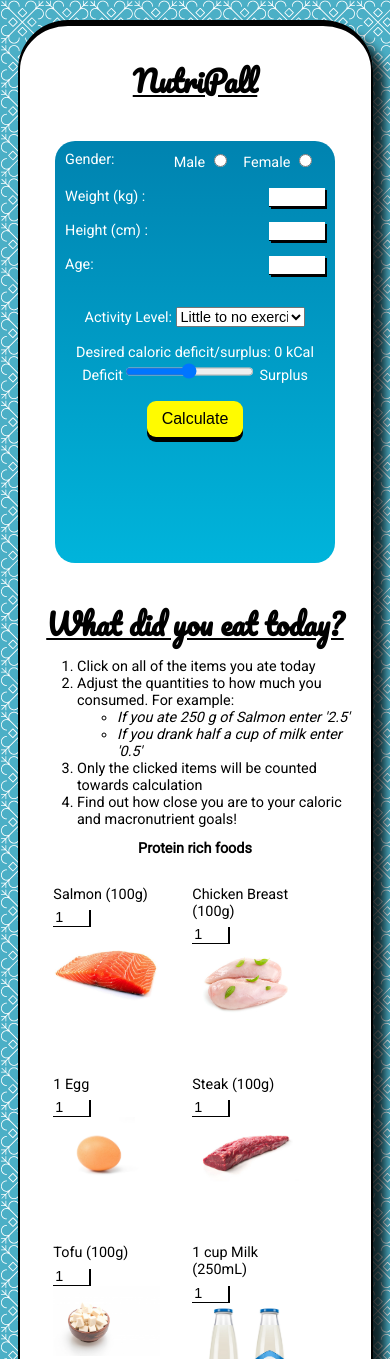
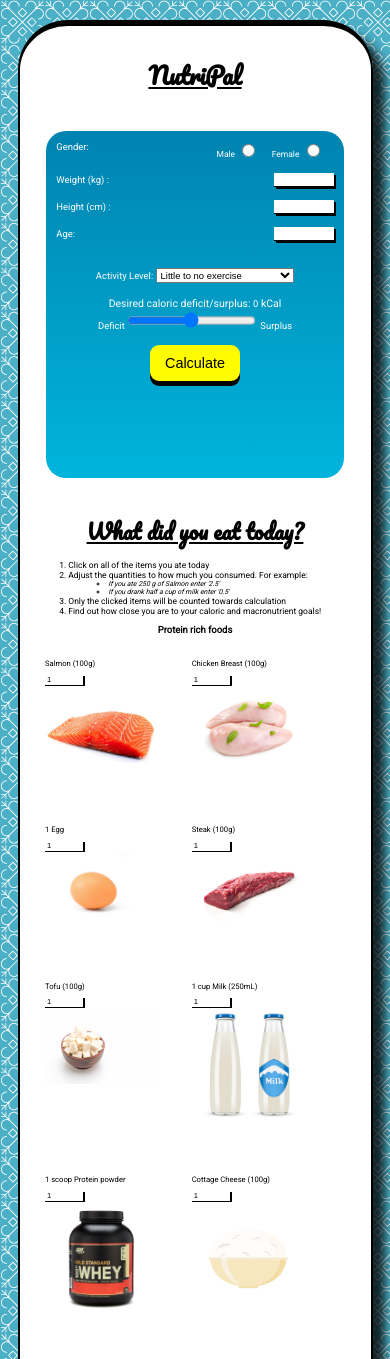
Before and after one commit to Rafaysal/NutriPal, a plain HTML site: page index.html in a window 390 px wide. Shown: the top 1359 px of the page. Drawn offline with Linux system fonts and the light colour scheme.

Commit message:
third commit

```diff
--- a/index.css
+++ b/index.css
@@ -270,14 +270,14 @@ input{
        width: 40%;
    }
    *{
-       font-size: 1em;
+       font-size: 0.9em;
    }
     .form{
-        width: 80%;
+        width: 85%;
         margin: 10% auto;
     }
     .foods{
-        width: 90%;
+        width: 95%;
     }
     figure input[type=number]{
         width: 30%;
@@ -287,7 +287,7 @@ input{
         margin: 0 auto;
     }
     .progress{
-        width: 95%;
+        width: 85%;
     }
     .progress span{
 
--- a/index.html
+++ b/index.html
@@ -10,7 +10,7 @@
 </head>
 <body>
     <div class = 'container'>
-        <h1 style="text-decoration: underline">NutriPall</h1>
+        <h1 style="text-decoration: underline">NutriPal</h1>
     <div class='form'>
     <section class='gender'>
         <span>Gender: </span>
```
